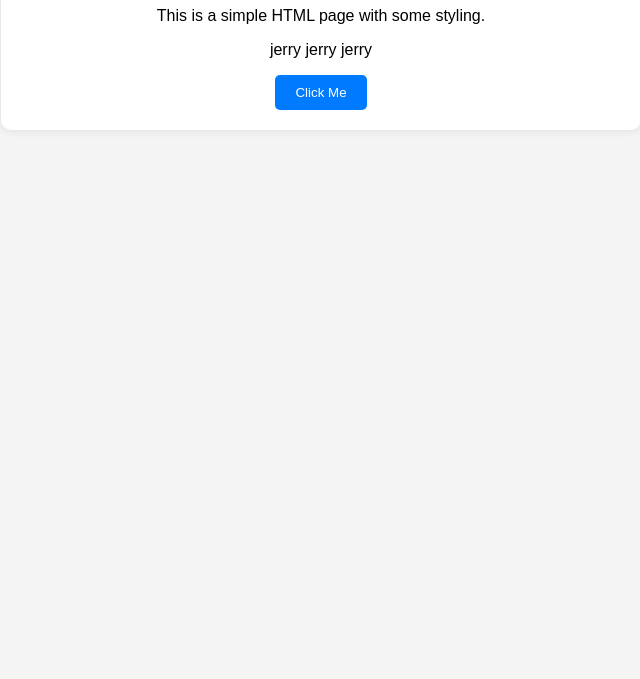
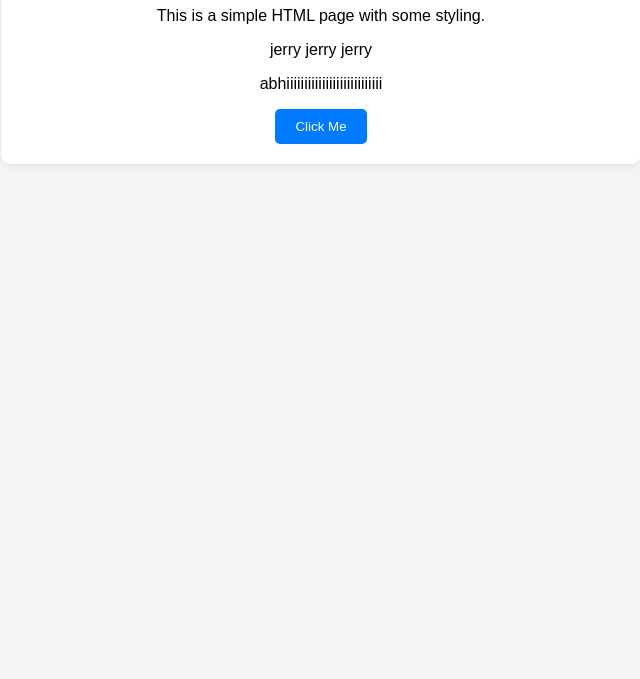
Before and after one commit to Jerrinkochuvarkey/learn-git, a plain HTML site: page index.html in a window 1280 px wide. Shown: the part 121-800 px from the top of the page, without its empty margins (319-959 px from the left). Drawn offline with Linux system fonts and the light colour scheme.

Commit message:
add index file paragaraph 2

```diff
--- a/index.html
+++ b/index.html
@@ -38,6 +38,7 @@
         <h1>Welcome to My Sample Page</h1>
         <p>This is a simple HTML page with some styling.</p>
         <p>jerry jerry jerry</p>
+        <p>abhiiiiiiiiiiiiiiiiiiiiiiiiiii</p>
         <button onclick="showAlert()">Click Me</button>
     </div>
 
```
